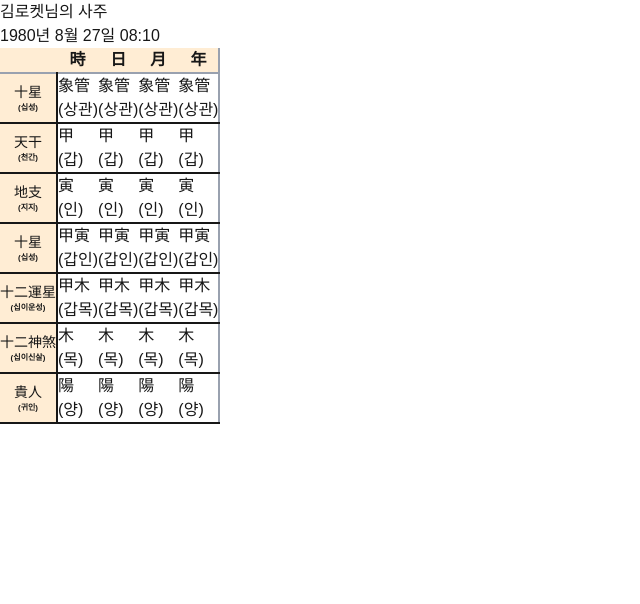
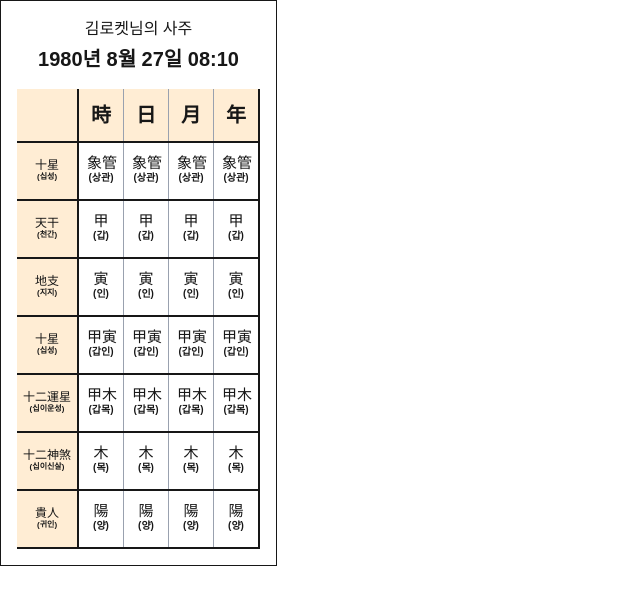
Before and after one commit to G1Coding/RocketAI, a Next.js app: page / in a window 1280 px wide. Shown: the top 604 px of the page, without its empty margins (0-640 px from the left). Built offline with nearby package versions, Linux system fonts and the light colour scheme.

Commit message:
style: 표 css 변경

```diff
--- a/src/components/table-body.tsx
+++ b/src/components/table-body.tsx
@@ -17,10 +17,10 @@ export default function TableBody({ bodyData, rowHeaders }: TableBodyProps) {
         const key = matchingKeys[rowIndex];
 
         return (
-          <tr key={rowIndex} className="border-b-2">
+          <tr key={rowIndex} className="border-b-2 ">
             {/* 각 행의 제목 */}
-            <th className="bg-orange-100 border-r-2 ">
-              <div className="font-normal text-sm">{rowTitle.hanja}</div>
+            <th className="bg-orange-100 border-r-2 p-1.5">
+              <div className="font-normal text-[12px] leading-none">{rowTitle.hanja}</div>
               <div className="font-bold text-[8px]">({rowTitle.text})</div>
             </th>
 
@@ -28,8 +28,8 @@ export default function TableBody({ bodyData, rowHeaders }: TableBodyProps) {
             {bodyData.map((data, colIndex) => {
               const cell = data[key as keyof SajuData];
               return (
-                <td key={colIndex}>
-                  <div>
+                <td key={colIndex} className="px-2 py-3 border border-r-1 border-gray-400">
+                  <div className="flex items-center justify-center">
                     <TableCell cellData={cell} />
                   </div>
                 </td>
--- a/src/components/table-cell.tsx
+++ b/src/components/table-cell.tsx
@@ -16,11 +16,17 @@ export default function TableCell({ cellData }: TableCellProps) {
   if (hanja && hanjaKo && hanjaLabel && color) {
     console.log(color);
     return (
-      <div className={`border-1 rounded-lg p-1`}
-      style={{ borderColor: color, color: color === "white" ? "black" : "white", backgroundColor: color }}>
-        <div>{hanjaKo}</div>
-        <div>{hanja}</div>
-        <div>{hanjaLabel}</div>
+      <div
+        className={`border-2 rounded-xl flex flex-col items-center justify-center w-14 h-14 gap-0 `}
+        style={{
+          borderColor: color === "white" ? "black" : color,
+          color: color === "white" ? "black" : "white",
+          backgroundColor: color,
+        }}
+      >
+        <div className="font-normal text-[7px]">{hanjaKo}</div>
+        <div className="font-normal text-2xl leading-none">{hanja}</div>
+        <div className="font-normal text-[8px]">{hanjaLabel}</div>
       </div>
     );
   }
@@ -28,13 +34,13 @@ export default function TableCell({ cellData }: TableCellProps) {
   // 1. 한자(한글)
   if (hanja && hanjaKo) {
     return (
-      <div>
-        <div>{hanja}</div>
-        <div>({hanjaKo})</div>
+      <div className=" w-7 h-8 ">
+        <div className="font-normal text-[15px] leading-none text-nowrap">{hanja}</div>
+        <div className="font-bold text-[10px]">({hanjaKo})</div>
       </div>
     );
   }
 
   // 3. (없음) - 정보가 없을 때
-  return <div>(없음)</div>;
+  return <div className="font-bold text-[10px]">(없음)</div>;
 }
--- a/src/components/table-header.tsx
+++ b/src/components/table-header.tsx
@@ -5,9 +5,9 @@ interface TableHeaderProps {
 
 export default function TableHeader({name, birth}: TableHeaderProps) {
   return (
-    <div>
-      <div>{name}님의 사주</div>
-      <div>{birth}</div>
+    <div >
+      <div className="font-normal text-base mb-1">{name}님의 사주</div>
+      <div className="font-bold text-xl"> {birth}</div>
     </div>
   );
 }
--- a/src/components/table.tsx
+++ b/src/components/table.tsx
@@ -9,16 +9,16 @@ interface TableProps {
 
 export default function Table({ sajuInfo }: TableProps) {
   return (
-    <div>
+    <div className="flex flex-col gap-4">
       <TableHeader name={sajuInfo.name} birth={sajuInfo.birth} />
 
       {/* 표 작성 */}
-      <table className="table-auto border-gray-400 border-r-2 border-b-2">
-        <thead className="bg-orange-100 border-gray-400 border-b-2">
-          <tr>
-            <th></th> {/* 첫 번째 빈 칸 */}
+      <table className=" border-r-2 border-b-2 text-center border-collapse" >
+        <thead className="bg-orange-100 border-b-2">
+          <tr className="font-normal text-xl ">
+            <th className="border-r-2"></th> {/* 첫 번째 빈 칸 */}
             {columnHeaders.map((header, index) => (
-              <th key={index}>{header}</th>
+              <th key={index} className="border-r-1 border-gray-400 p-3">{header}</th>
             ))}
           </tr>
         </thead>
--- a/src/pages/index.tsx
+++ b/src/pages/index.tsx
@@ -5,7 +5,7 @@ export default function Home() {
   return (
     <div>
       <main className="flex flex-col gap-[32px] row-start-2 items-center sm:items-start">
-        <div>
+        <div className="text-center border border-1 p-4">
           <Table sajuInfo={sajuInfo} />
         </div>
       </main>
```
